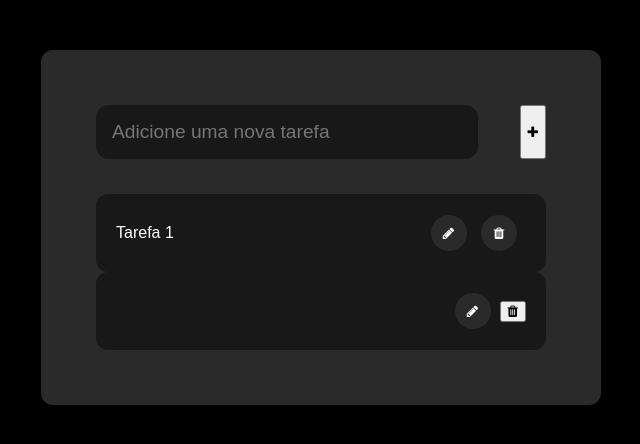
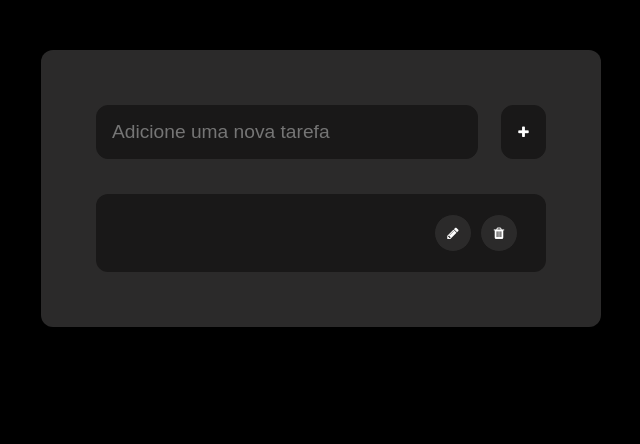
Before and after one commit to MuelTec/tarefas, a plain HTML site: page index.html in a window 1280 px wide. Both pictures are taken after a click on the button 851 px from the left and 132 px from the top of the page. Shown: the whole page, without its empty margins (319-959 px from the left). Drawn offline with Linux system fonts and the light colour scheme.

Commit message:
Fim da Aula 02

```diff
--- a/index.html
+++ b/index.html
@@ -18,17 +18,7 @@
         </div>
 
         <ul id="listaTarefas">
-            <li>
-                <span class="textoTarefa">Tarefa 1 </span>
-                <div>
-                    <button class="btnAcao">
-                        <i class="fa fa-pencil"></i>
-                    </button>
-                    <button class="btnAcao">
-                        <i class="fa fa-trash"></i>
-                    </button>
-                </div>
-            </li>
+
         </ul>
 
     </div>
--- a/js/tarefas.js
+++ b/js/tarefas.js
@@ -43,10 +43,12 @@ function criarTagLI(tarefa) {
    let btnEditar = document.createElement('button');
     btnEditar.classList.add('btnAcao');
     btnEditar.innerHTML = '<i class="fa fa-pencil"></i>';
+    btnEditar.setAttribute('onclick', 'editar('+tarefa.id+')');
 
    let btnExcluir = document.createElement('button');
-   btnExcluir.classList.add('btnExcluir');
+   btnExcluir.classList.add('btnAcao');
    btnExcluir.innerHTML = '<i class="fa fa-trash"></i>';
+   btnExcluir.setAttribute('onclick', 'excluir('+tarefa.id+')');
 
    div.appendChild(btnEditar);
    div.appendChild(btnExcluir);
@@ -55,3 +57,11 @@ function criarTagLI(tarefa) {
    li.appendChild(div);
    return li;
 }
+
+function editar(idTarefa) {
+    alert(idTarefa);
+}
+
+function excluir(idTarefa) {
+    alert(idTarefa);
+}
--- a/style.css
+++ b/style.css
@@ -1,5 +1,5 @@
 body {
-    background-color: #000;
+    background: #000;
     color: #FFF;
     font-family: Arial, Helvetica, sans-serif;
     font-size: 1em;
@@ -33,10 +33,11 @@ body {
     color: #FFF;
 }
 
-topo button {
+.topo button {
     width: 45px;
     border-radius: 12px;
     border: 1px solid #191818;
+    background: #191818;
     color: #FFF;
     outline: none;
 }
@@ -47,7 +48,7 @@ topo button {
 }
 
 #listaTarefas {
-    list-style: none;
+    list-style-type: none;
     padding: 0;
     margin: 0;
 }
@@ -59,6 +60,7 @@ topo button {
     display: flex;
     justify-content: space-between;
     align-items: center;
+    margin-top:  15px;
 }
 
 .btnAcao {
@@ -70,6 +72,7 @@ topo button {
     cursor: pointer;
     background: #2b2a2a;
     color: #FFF;
+    outline: none;
 }
 
 .btnAcao:hover {
```
